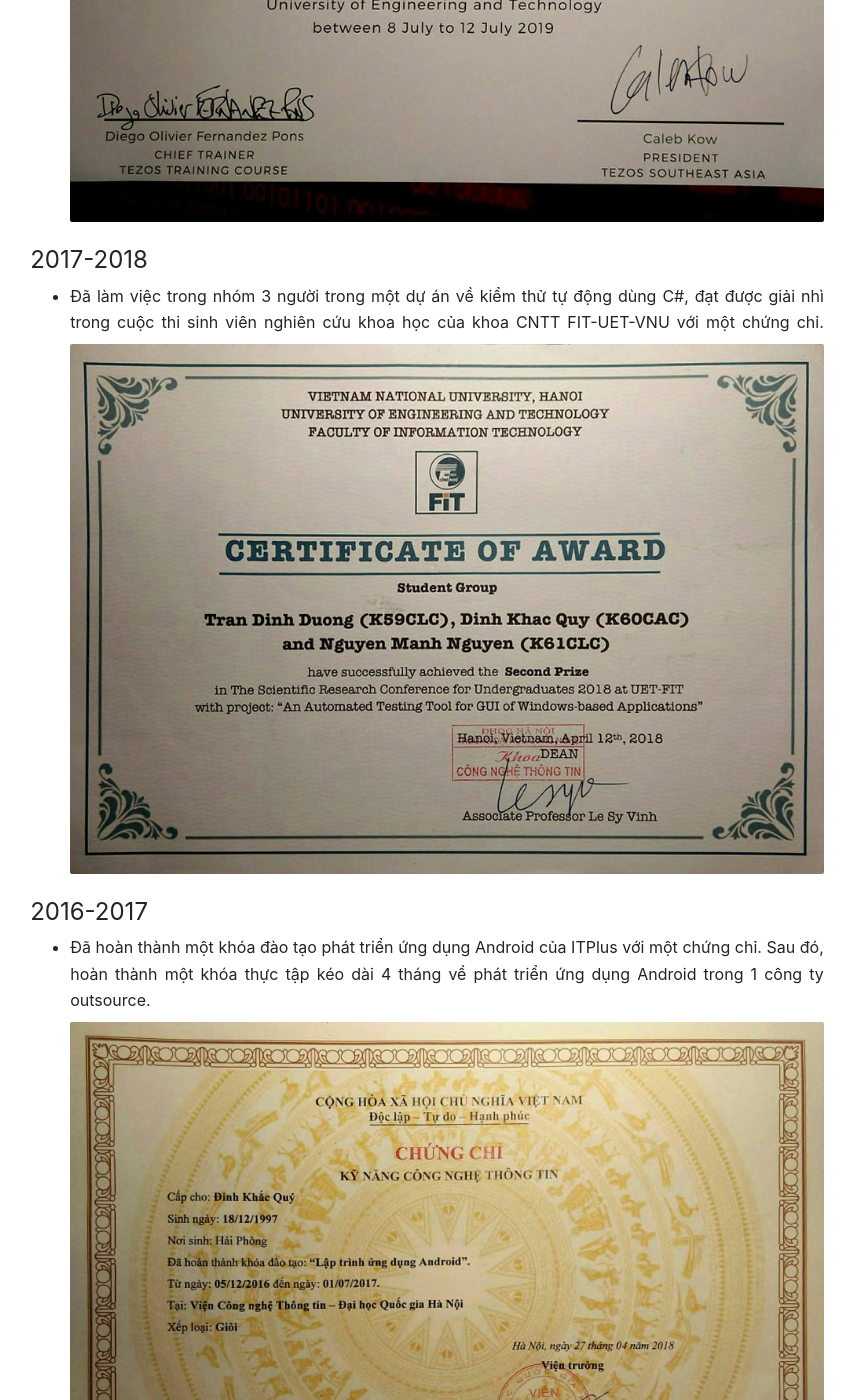
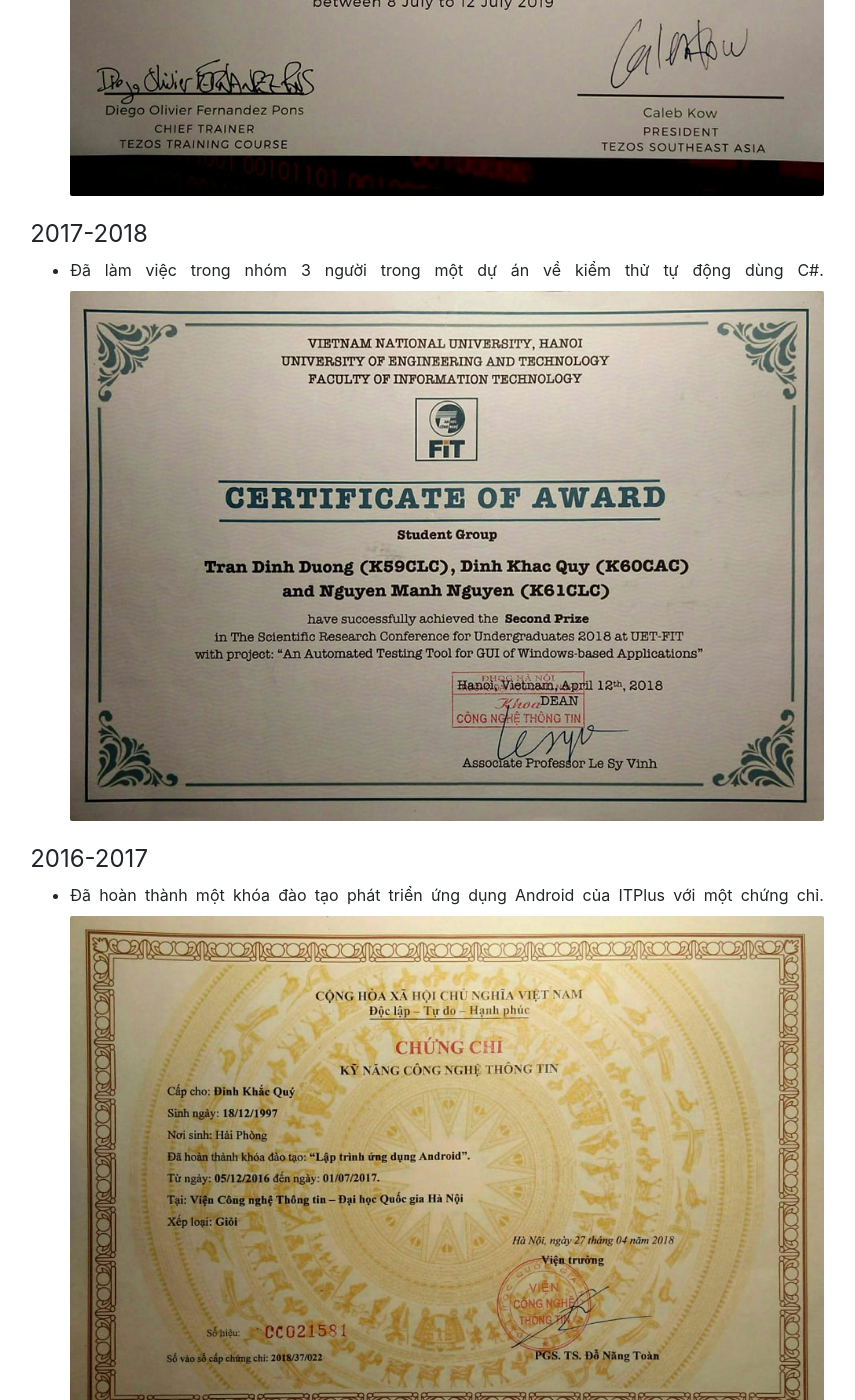
Before and after one commit to christianezeani/panthera-jekyll, a Jekyll site: the page built from vi/Achievement.md, in a window 1280 px wide and 1400 px high, scrolled down 1734 px. Shown: the whole window, without its empty margins (213-1068 px from the left). Built offline with Jekyll 4.4.1, drawn with Linux system fonts in a browser that asks for light colours; some of the changed text lies outside the part shown.

Commit message:
Update Achievement.md

```diff
--- a/vi/Achievement.md
+++ b/vi/Achievement.md
@@ -13,7 +13,6 @@
 * Luận văn tốt nghiệp tập trung vào việc xác định các cặp từ trái nghĩa tiếng Việt từ các quan hệ ngữ nghĩa khác.
 
 * Tái cấu trúc mã nguồn và phát triển một ứng dụng web giúp những người biên tập chỉnh sửa những câu, từ song ngữ tiếng Việt-Nhật. Nhờ vào ứng dụng này, người biên tập đã làm việc hiệu quả.
-    * [*Đường dẫn tới ứng dụng soạn thảo*](http://ngulieu.dichmay.vn:8888/){:target="_blank"}
     * [*Đường dẫn tới báo cáo thục tập - hướng dẫn sử dụng ứng dụng soạn thảo*](https://drive.google.com/file/d/1Y7XfaogJ1cKG2XfF1Vd-J0flC6VfjQtS/view?usp=sharing){:target="_blank"}
 
 * Trong nhóm xử lý ngôn ngữ tự nhiên ở trường UET-VNU, có được các thành tích sau.
@@ -21,7 +20,6 @@
       [*Đường dẫn tới trang giới thiệu nhóm nghiên cứu NLP-UET-VNU*](https://uetnlp.github.io/){:target="_blank"}
     * Hỗ trợ nhóm khai thác và xử lý dữ liệu có sẵn trong các websites để xây dựng các tệp dữ liệu song ngữ Nhật-Việt.
     * Xây dựng website dùng nền tảng Flask với ngôn ngữ lập trình Python. Úng dụng tận dụng mô hình dịch máy được phát triển bởi nhóm NLP-UET-VNU để dịch văn bản và dịch tài liệu, tập trung cho cặp ngôn ngữ Nhật-Việt, hỗ trợ cặp Anh-Việt.
-    <!-- [Link app](https://nmtuet.ddnsfree.com/login_interface/){:target="_blank"} -->
     <!-- [Link report - guidances of the app](https://nmtuet.ddnsfree.com/login_interface/){:target="_blank"} -->
     * Đóng góp nhiều trong việc xây dựng một ứng dụng "Chrome extension" để dịch một trang từ Tiếng Anh sang Tiếng Việt hoặc thêm phụ đề tiếng Việt cho các videos.
     * Là một trong số các tác giả của các bài báo sau.
@@ -37,11 +35,11 @@
 ![](/Certificates/Tezos.jpg "Chứng chỉ blockchain Tezos.")
 
 #### 2017-2018
-* Đã làm việc trong nhóm 3 người trong một dự án về kiểm thử tự động dùng C#, đạt được giải nhì trong cuộc thi sinh viên nghiên cứu khoa học của khoa CNTT FIT-UET-VNU với một chứng chỉ.
+* Đã làm việc trong nhóm 3 người trong một dự án về kiểm thử tự động dùng C#.
 ![](/Certificates/Csharp.jpg "Chứng chỉ trong cuộc thi sinh viên nghiên cứu khoa học của khoa CNTT UET-VNU.")
 
 #### 2016-2017
-* Đã hoàn thành một khóa đào tạo phát triển ứng dụng Android của ITPlus với một chứng chỉ. Sau đó, hoàn thành một khóa thực tập kéo dài 4 tháng về phát triển ứng dụng Android trong 1 công ty outsource.
+* Đã hoàn thành một khóa đào tạo phát triển ứng dụng Android của ITPlus với một chứng chỉ.
 ![](/Certificates/android.jpg "Chứng chỉ khóa học phát triển ứng dụng Android của ITPlus.")
 
 #### 2014-2015
```
